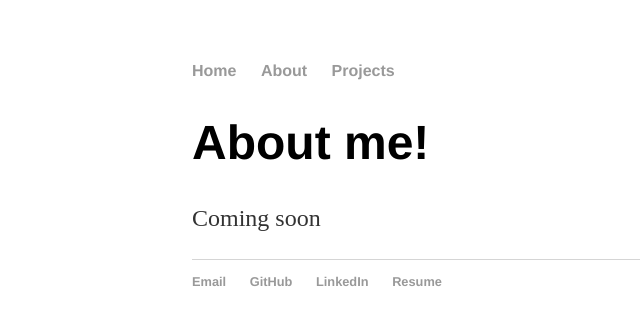
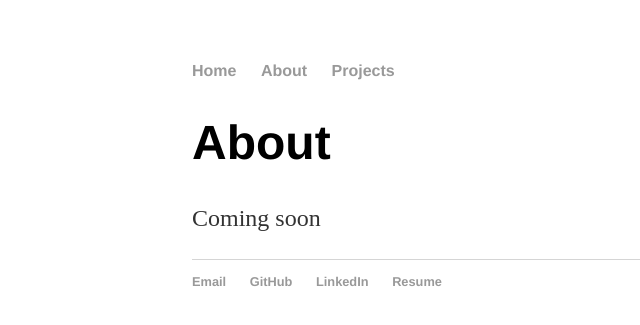
Before and after one commit to chriso23/chriso23.github.io, a Jekyll site: the page built from about/index.html, in a window 1280 px wide. Shown: the top 325 px of the page, without its empty margins (0-640 px from the left). Built offline with Jekyll 4.4.1, drawn with Linux system fonts in a browser that asks for light colours.

Commit message:
Update index.html

```diff
--- a/about/index.html
+++ b/about/index.html
@@ -2,7 +2,7 @@
 layout: default
 title: About | Chris Oung
 ---
-    <div class="blurb">
-        <h1>About me!</h1>
-	<p></em> Coming soon</em></p>
-    </div><!-- /.blurb -->
+<div class="about">
+	<h1>About</h1>
+	<p>Coming soon</p>
+</div>
```
